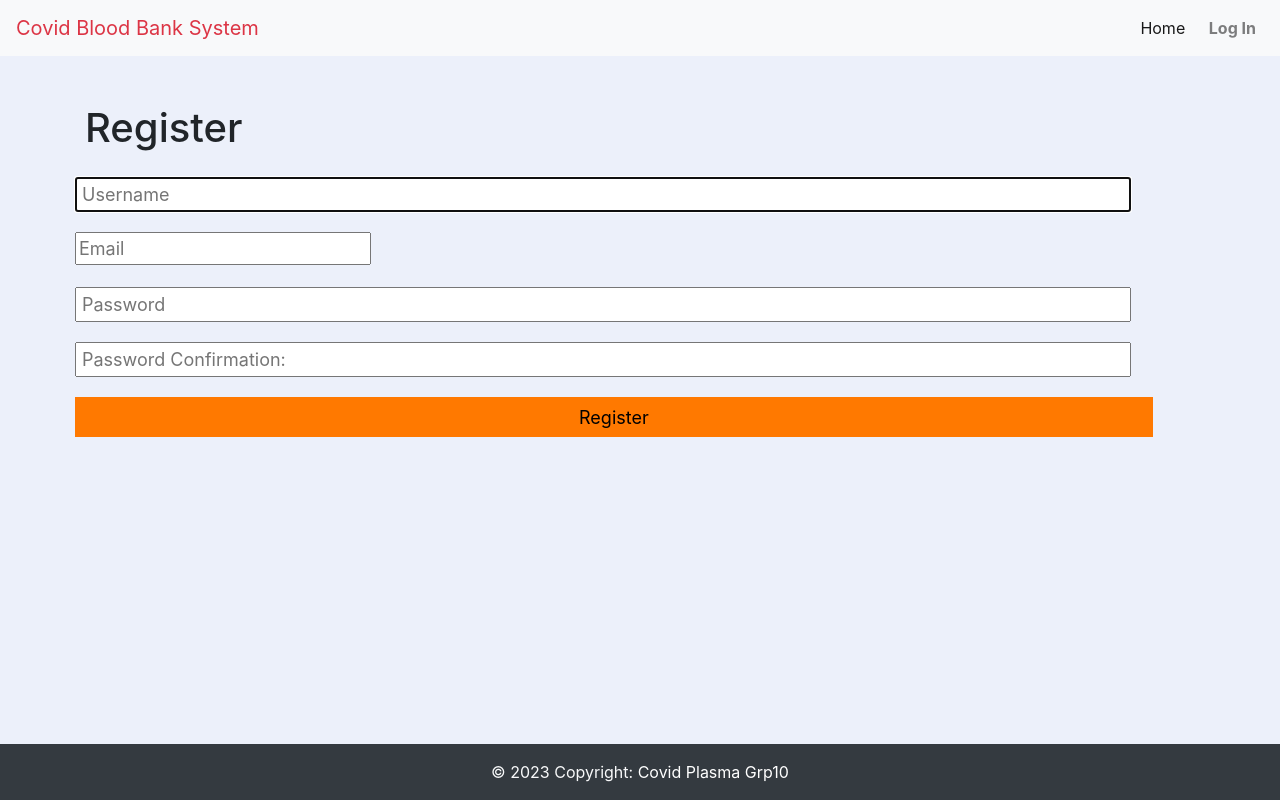
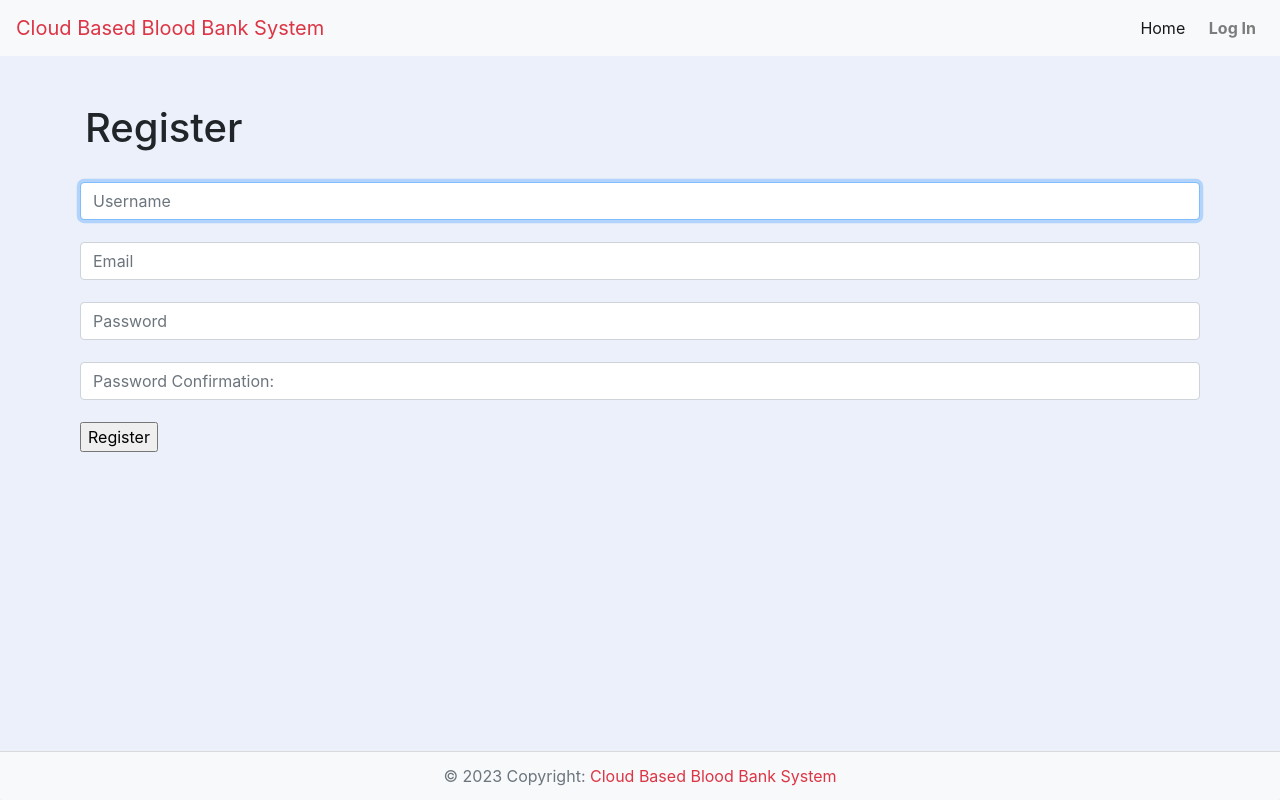
Before and after one commit to anilprajapati22/CovidPlazmaBank, a Django app: page /register in a window 1280 px wide. Run offline with Django 3.2, Linux system fonts and the light colour scheme; some libraries are stand-ins or nearby versions.

Commit message:
register_page_changes

```diff
--- a/templates/BankAdmin.html
+++ b/templates/BankAdmin.html
@@ -26,6 +26,7 @@ tr:nth-child(even) {
     <th>Phone No</th>
     <th>Blood Grp</th>
 	<th>Age</th>
+
 	<th>Is_diabetic</th>
 	{% if is_history %}
 		<th>Secret </th>
@@ -36,7 +37,7 @@ tr:nth-child(even) {
 	{%endif%}
   </tr>
 
-  <p style={color:"red"}>
+  <p class="text-danger">
 	{{Perror}}
   </p>
 
--- a/templates/base.html
+++ b/templates/base.html
@@ -4,7 +4,7 @@
 <head>
 <meta charset="utf-8">
 <meta name="viewport" content="width=device-width, initial-scale=1, shrink-to-fit=no">
-<title>{% block title %}Bot Read{% endblock %}</title>
+<title>{% block title %}Cloud Based Blood Bank System{% endblock %}</title>
 <link rel="shortcut icon" type="image/png" href="{% static 'image/favicon.ico' %}"/>
 <link href="{% static 'css/bootstrap.min.css' %}" rel="stylesheet">
 <link href="{% static 'css/font-awesome.min.css' %}" rel="stylesheet">
@@ -129,22 +129,7 @@ body {
 	margin-top:20px;
 	padding:10px;
 }
-.row, input[type="text"], input[type="password"], input[type="checkbox"], input[type="number"], select
-{
-	height:35px;
-	width:98%;
-	padding:5px;
-	color:#000000;
-	font-size:18px;
-}
-.row input[type="submit"]
-{
-	height:40px;
-	width:100%;
-	font-size:18px;
-	border:none;
-	background-color: #FF7900;
-}
+
 .forgott
 {
 	font-size:20px;
@@ -159,7 +144,7 @@ body {
 <body>
 <div>
 	<nav class="navbar navbar-expand-lg navbar-light bg-light">
-		<a class="navbar-brand text-danger" href="#">Covid Blood Bank System</a>
+		<a class="navbar-brand text-danger" href="#">Cloud Based Blood Bank System</a>
 		<button class="navbar-toggler" type="button" data-toggle="collapse" data-target="#navbarSupportedContent" aria-controls="navbarSupportedContent" aria-expanded="false" aria-label="Toggle navigation">
 		  <span class="navbar-toggler-icon"></span>
 		</button>
@@ -204,11 +189,15 @@ body {
 {% endblock %}
 
 <!-- Footer -->
+
 <footer class="page-footer font-small blue fixed-bottom">
-  <!-- Copyright -->
-  <div class="footer-copyright text-center py-3 bg-dark text-light">© 2023 Copyright:
-    <a href="" class="text-white">Covid Plasma Grp10</a>
-  </div>
+    <!-- Copyright -->
+     <div class="card-footer bg-light text-center text-muted">
+        © 2023 Copyright:
+    <a href="" class="text-danger">Cloud Based Blood Bank System</a>
+      </div>
+
+
   <!-- Copyright -->
 </footer>
 <!-- Footer -->
--- a/templates/registration/register.html
+++ b/templates/registration/register.html
@@ -14,28 +14,28 @@
 			<div class="row">
 				<tr>
 					<td>
-						<input type="text" placeholder="Username" name="username" maxlength="150" autofocus required id="id_username" title="Required. 150 characters or fewer. Letters, digits and @/./+/-/_ only">
+						<input type="text" class="form-control" placeholder="Username" name="username" maxlength="150" autofocus required id="id_username" title="Required. 150 characters or fewer. Letters, digits and @/./+/-/_ only">
 					</td>
 				</tr>
 			</div>
 				<div class="row">
 				<tr>
 					<td>
-						<input type="email" placeholder="Email" name="email" required id="id_email">
+						<input type="email" placeholder="Email" name="email" required id="id_email" class="form-control">
 					</td>
 				</tr>
 				</div>
 				<div class="row">
 				<tr>
 					<td>
-						<input type="password" placeholder="Password" name="password1" autocomplete="new-password" required id="id_password1" title="Your password can’t be too similar to your other personal information">
+						<input type="password" placeholder="Password" name="password1" class="form-control" autocomplete="new-password" required id="id_password1" title="Your password can’t be too similar to your other personal information">
 					</td>
 				</tr>
 				</div>
 				<div class="row">
 				<tr>
 					<td>
-						<input type="password" placeholder="Password Confirmation:" name="password2" autocomplete="new-password" required id="id_password2" title="Enter the same password as before, for verification.">
+						<input type="password" placeholder="Password Confirmation:" class="form-control" name="password2" autocomplete="new-password" required id="id_password2" title="Enter the same password as before, for verification.">
 					</td>
 				</tr>
 				</div>
```
Also changed, not shown: templates/registration/login.html (+6 -14 lines), db.sqlite3.
